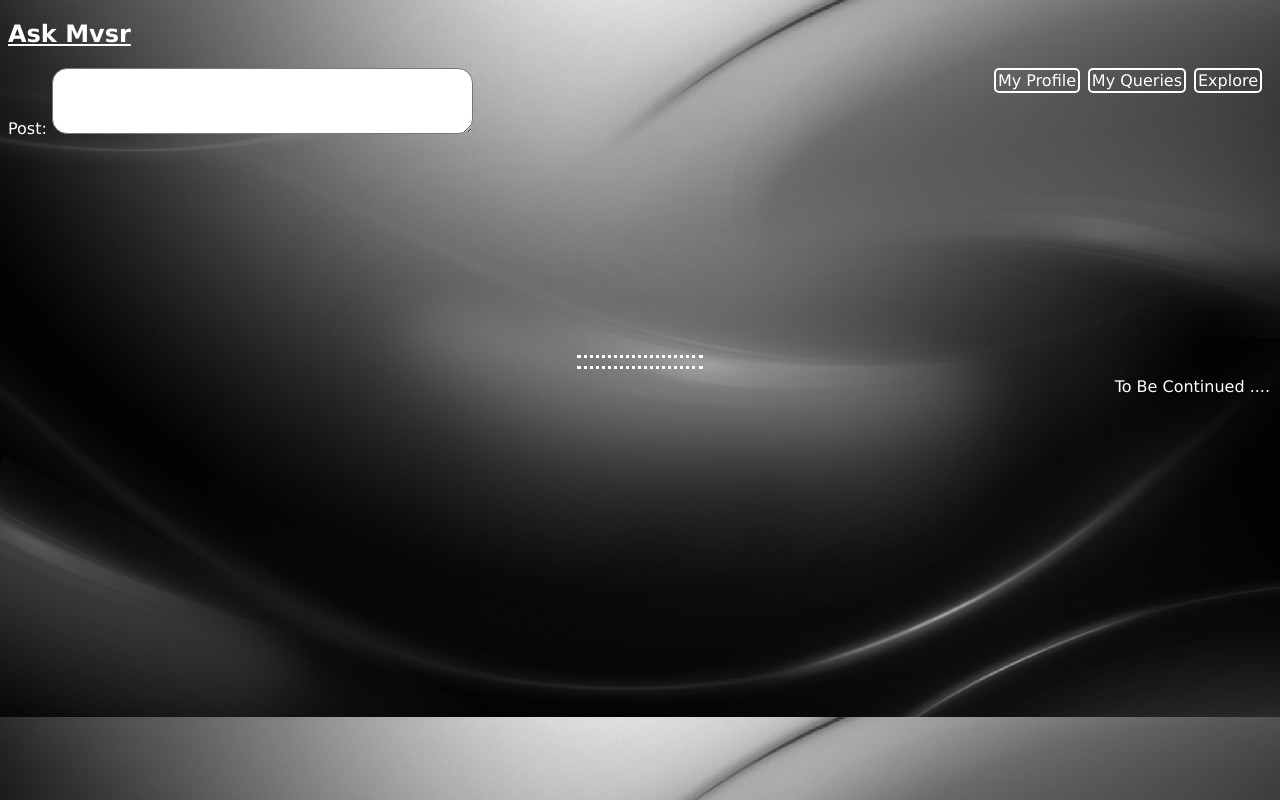
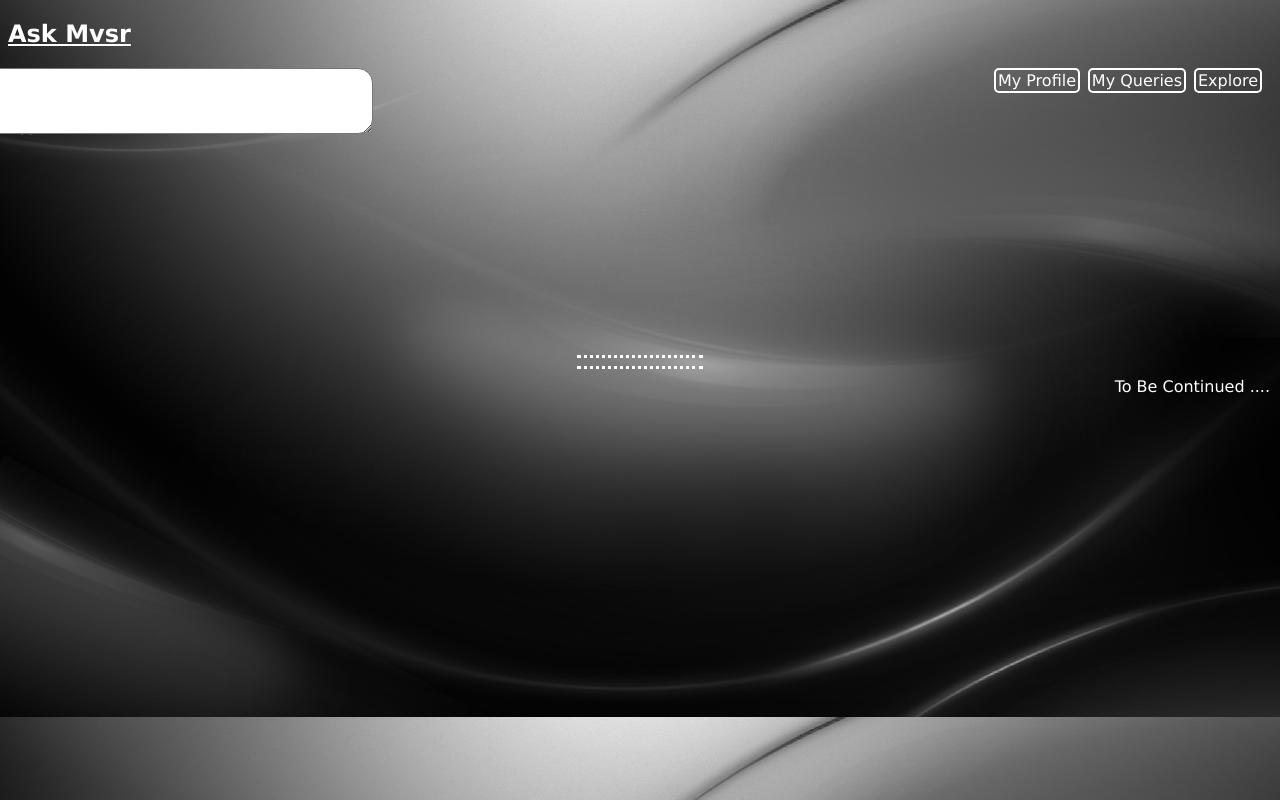
Before and after one commit to MadhuriChoula/maddy, a plain HTML site: page index.html in a window 1280 px wide. Drawn offline with Linux system fonts and the light colour scheme.

Commit message:
Update mine.css

```diff
--- a/mine.css
+++ b/mine.css
@@ -68,7 +68,7 @@ position:absolute;
 }
 #text{
 border-radius:15px;
-position:static;
- text-align:center;
+position:relative;
+right:100px;
 
 }
```
